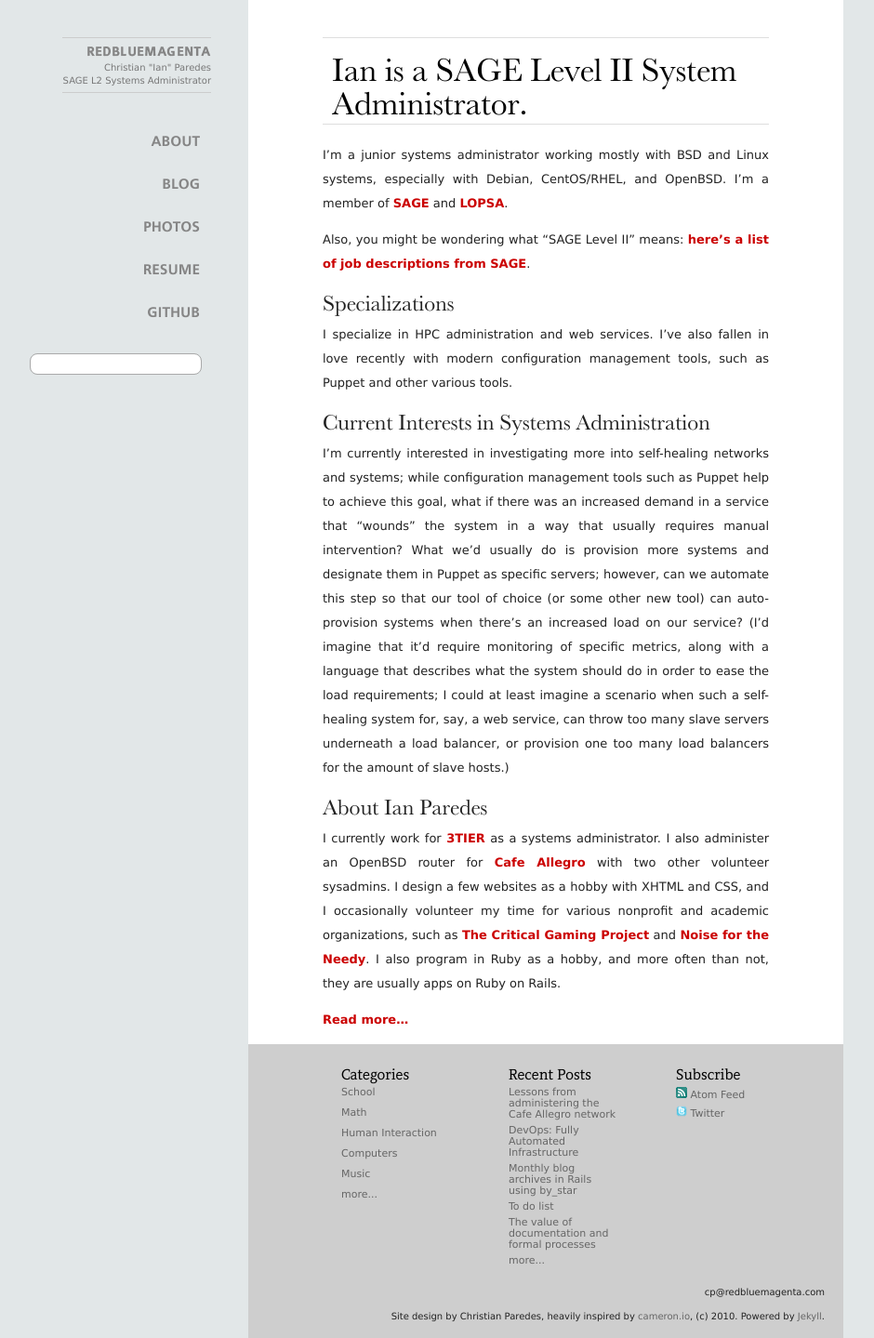
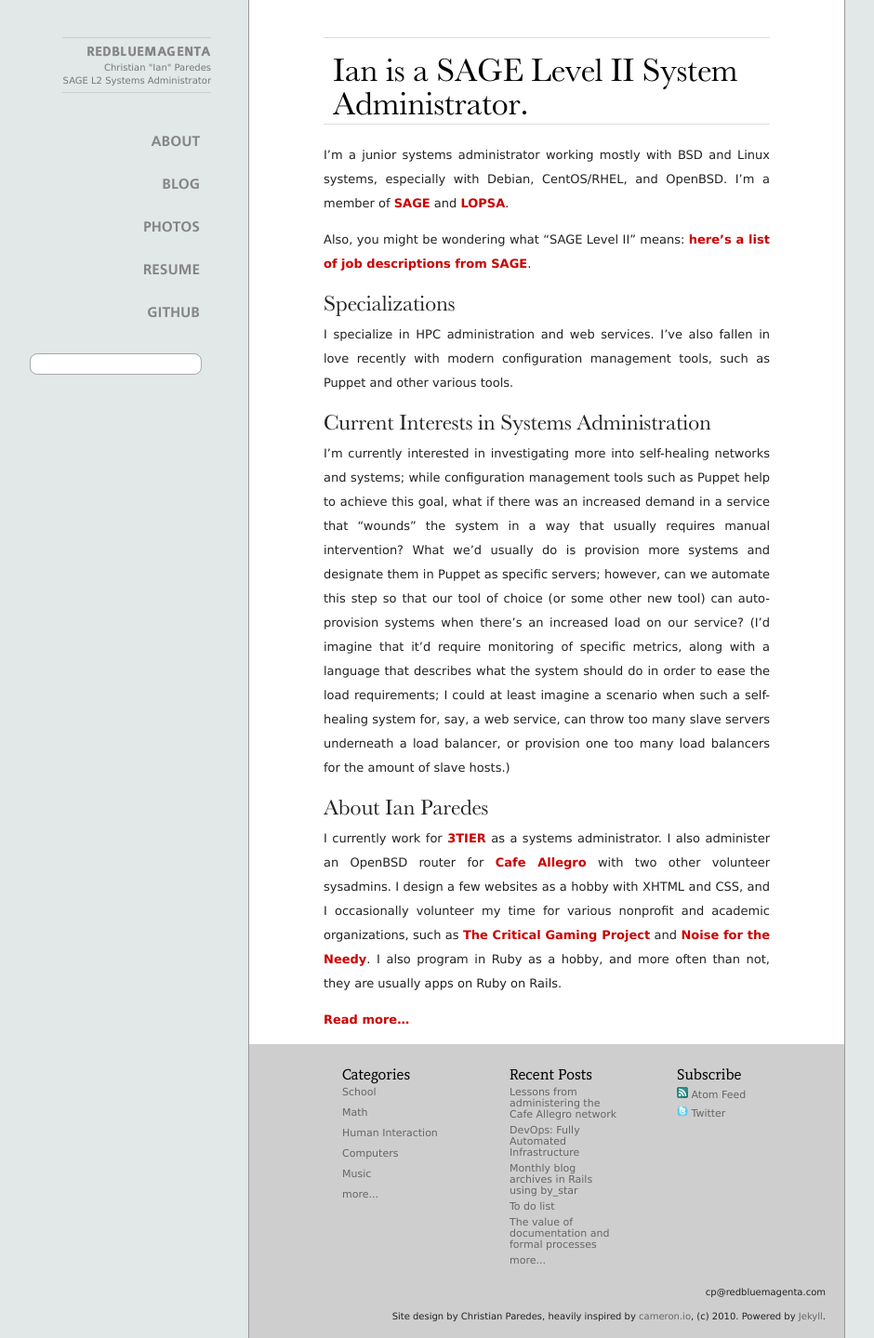
Before and after one commit to cparedes/redbluemagenta.com, a Jekyll site: the page built from index.markdown, in a window 1280 px wide. Shown: the whole page at 93% size, without its empty margins (63-1003 px from the left). Built offline with Jekyll 4.4.1, drawn with Linux system fonts in a browser that asks for light colours; Markdown is read by kramdown in place of the engine named in the settings; comment, search, counter and statistics services are not loaded.

Commit message:
Wanted slimbox, not shadowbox.  Also throwing border around pageBody.

```diff
--- a/_layouts/default.html
+++ b/_layouts/default.html
@@ -5,7 +5,7 @@
 	{% include meta.html %}
 	{% include googleanalytics.html %}
 	{% include jquery.html %}
-	{% include shadowbox.html %}
+	{% include slimbox.html %}
 </head>
 
 <body>
--- a/css/screen.css
+++ b/css/screen.css
@@ -283,8 +283,8 @@ h6 {
 	width:480px;
 	height:100%;
 	min-height:100%;
-	/*-moz-box-shadow: #999 1px 1px 20px;
-	-webkit-box-shadow: #999 1px 1px 20px;*/
+	border-left:1px solid #999;
+	border-right:1px solid #999;
 }
 
 #pageBody img {
```
